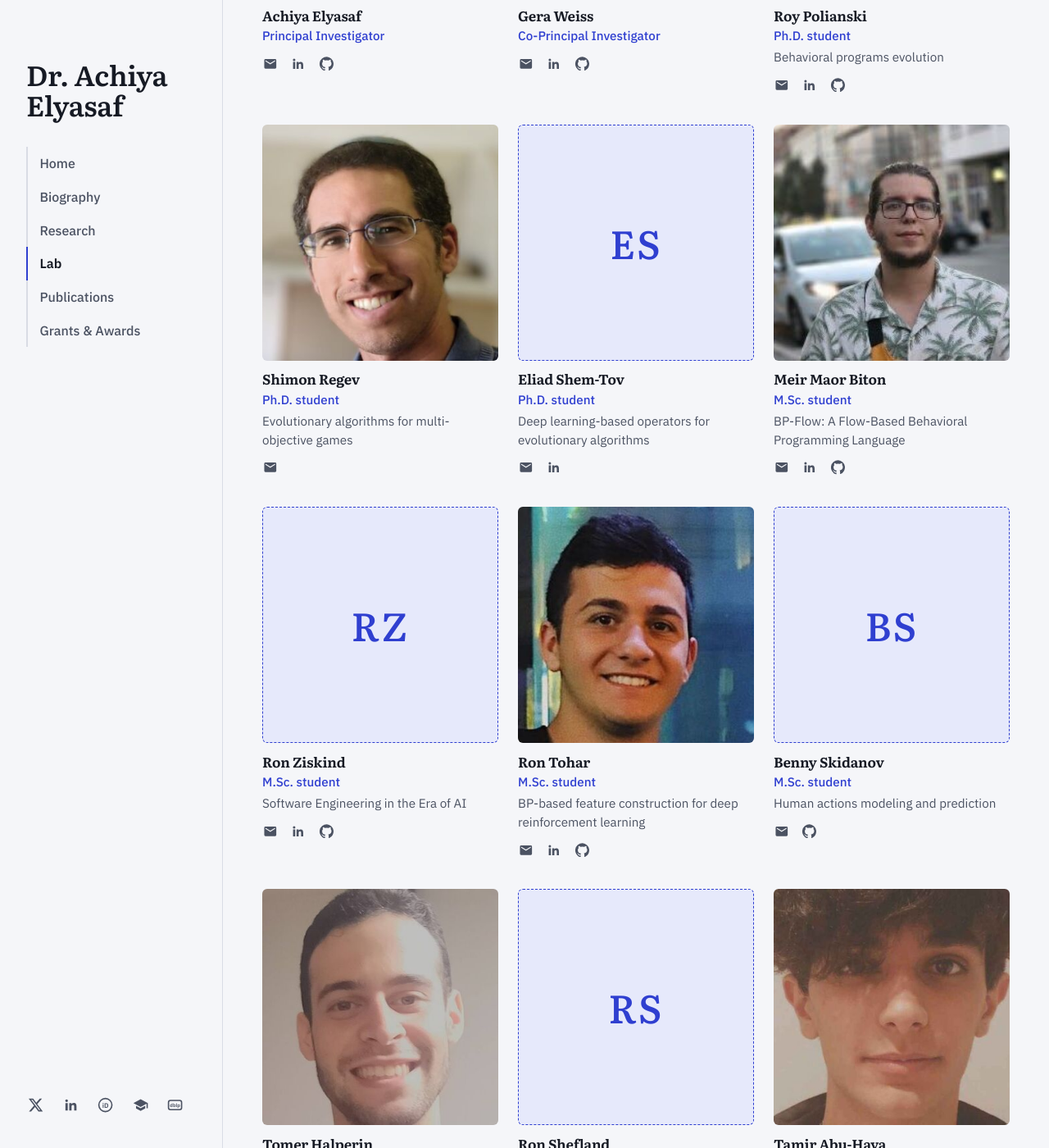
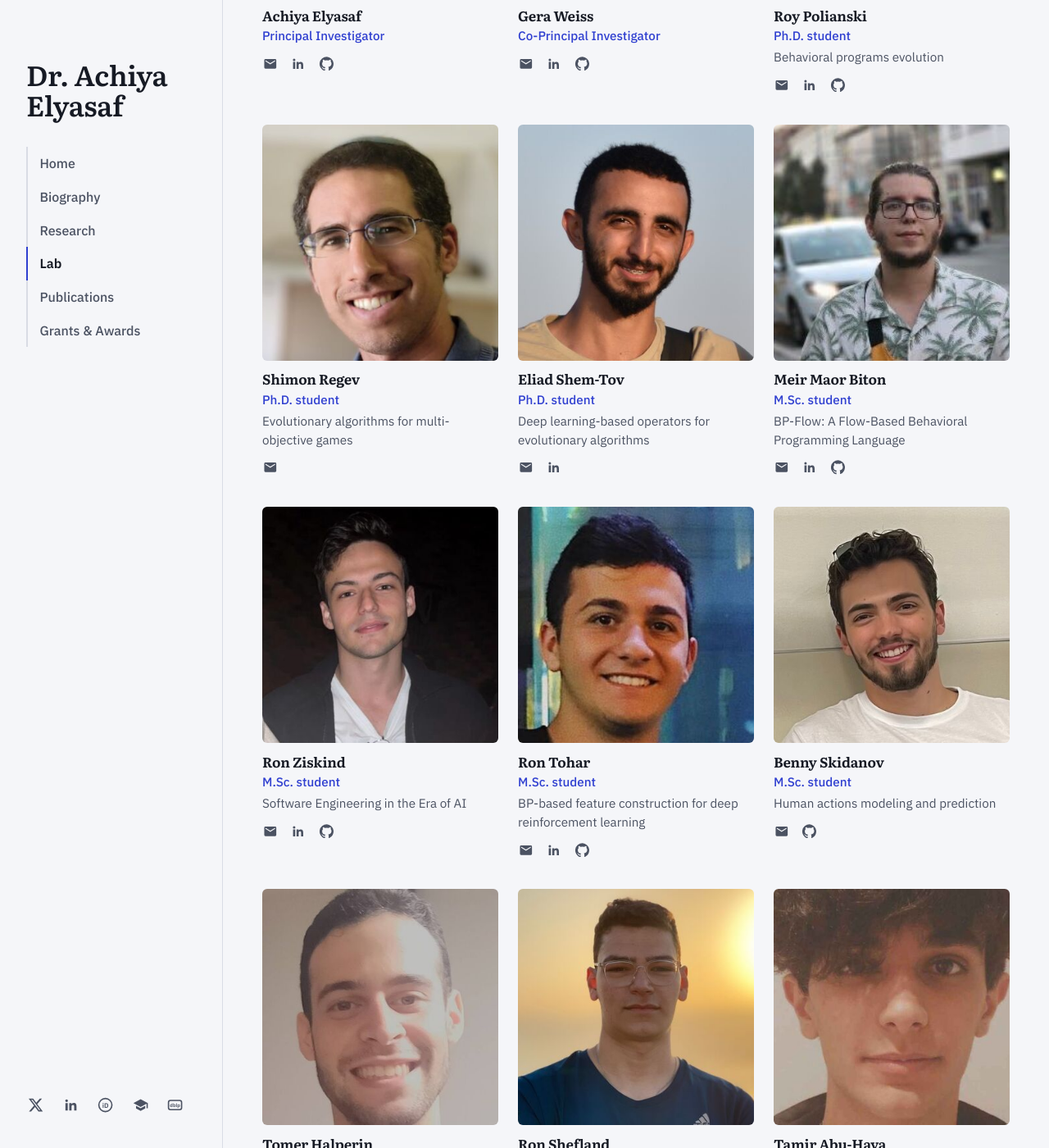
Before and after one commit to achiyae/homepage, a Jekyll site: the page built from lab.md, in a window 1280 px wide and 1400 px high, scrolled down 572 px. Shown: the whole window at 82% size. Built offline with Jekyll 4.4.1, drawn with Linux system fonts in a browser that asks for light colours.

Commit message:
Add photos for six lab members
Eliad Shem-Tov, Ron Ziskind, Benny Skidanov, Ron Shefland, Shmulik
Froimovich and Itai Tzruia (resized to fit 400x400).

Co-Authored-By: Claude Opus 5.5 <noreply@anthropic.com>

```diff
--- a/lab.md
+++ b/lab.md
@@ -29,6 +29,7 @@ members:
   email: regevs@post.bgu.ac.il
 - name: Eliad Shem-Tov
   role: Ph.D. student
+  photo: "/assets/img/lab/eliad-shem-tov.jpg"
   topic: Deep learning-based operators for evolutionary algorithms
   email: eliads@post.bgu.ac.il
   linkedin: https://www.linkedin.com/in/eliad-shem-tov-5a39381a6/
@@ -41,6 +42,7 @@ members:
   github: https://github.com/maor226
 - name: Ron Ziskind
   role: M.Sc. student
+  photo: "/assets/img/lab/ron-ziskind.jpg"
   topic: Software Engineering in the Era of AI
   email: ronzi@post.bgu.ac.il
   linkedin: https://www.linkedin.com/in/ron-ziskind-9aa61b220/
@@ -54,6 +56,7 @@ members:
   github: https://github.com/ronTohar1
 - name: Benny Skidanov
   role: M.Sc. student
+  photo: "/assets/img/lab/benny-skidanov.jpg"
   topic: Human actions modeling and prediction
   email: skidanov@post.bgu.ac.il
   github: https://github.com/BennySkidanov
@@ -65,6 +68,7 @@ members:
   github: https://github.com/tomerhal
 - name: Ron Shefland
   role: M.Sc. student
+  photo: "/assets/img/lab/ron-shefland.jpg"
   topic: EC-KitY developer. Behavioral programs evolution
   email: ronshef@post.bgu.ac.il
   linkedin: https://www.linkedin.com/in/ron-shefland/
```
Also changed, not shown: other parts of lab.md (+2 -0 lines), assets/img/lab/benny-skidanov.jpg (added), assets/img/lab/eliad-shem-tov.jpg (added), assets/img/lab/itai-tzruia.jpg (added), assets/img/lab/ron-shefland.jpg (added), assets/img/lab/ron-ziskind.jpg (added), assets/img/lab/shmulik-froimovich.jpg (added).
